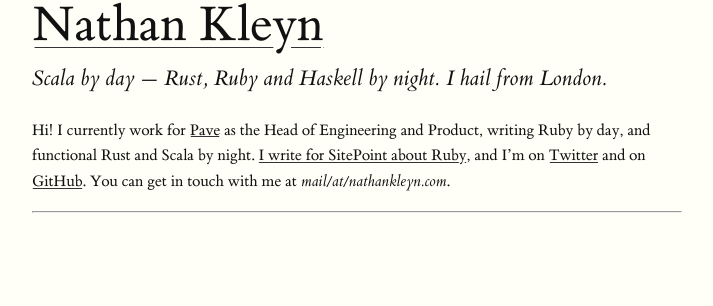
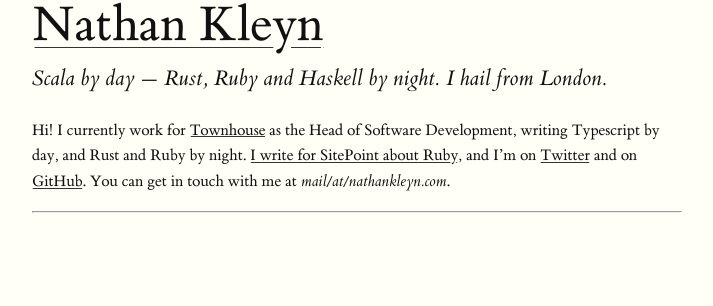
Before and after one commit to nathankleyn/nathankleyn.github.io, a Jekyll site: the page built from index.html, in a window 1280 px wide and 900 px high. Shown: the part 151-457 px from the top of the window, without its empty margins (128-841 px from the left). Built offline with Jekyll 4.4.1, drawn with Linux system fonts in a browser that asks for light colours; the list of posts is cut into pages by our own code.

Commit message:
Fix where I work!

```diff
--- a/_includes/about.md
+++ b/_includes/about.md
@@ -1 +1 @@
-Hi! I currently work for [Pave](https://paveapp.com/) as the Head of Engineering and Product, writing Ruby by day, and functional Rust and Scala by night. [I write for SitePoint about Ruby](https://www.sitepoint.com/author/nkleyn/), and I'm on [Twitter](https://twitter.com/nathankleyn) and on [GitHub](https://github.com/nathankleyn). You can get in touch with me at _mail/at/nathankleyn.com_.
+Hi! I currently work for [Townhouse](https://townhouse.co.uk/) as the Head of Software Development, writing Typescript by day, and Rust and Ruby by night. [I write for SitePoint about Ruby](https://www.sitepoint.com/author/nkleyn/), and I'm on [Twitter](https://twitter.com/nathankleyn) and on [GitHub](https://github.com/nathankleyn). You can get in touch with me at _mail/at/nathankleyn.com_.
```
